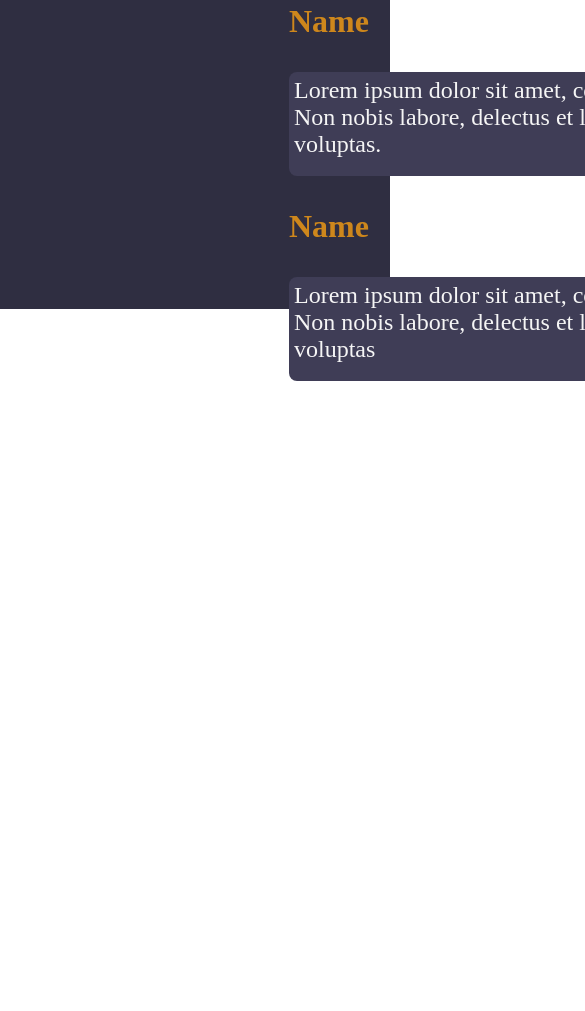
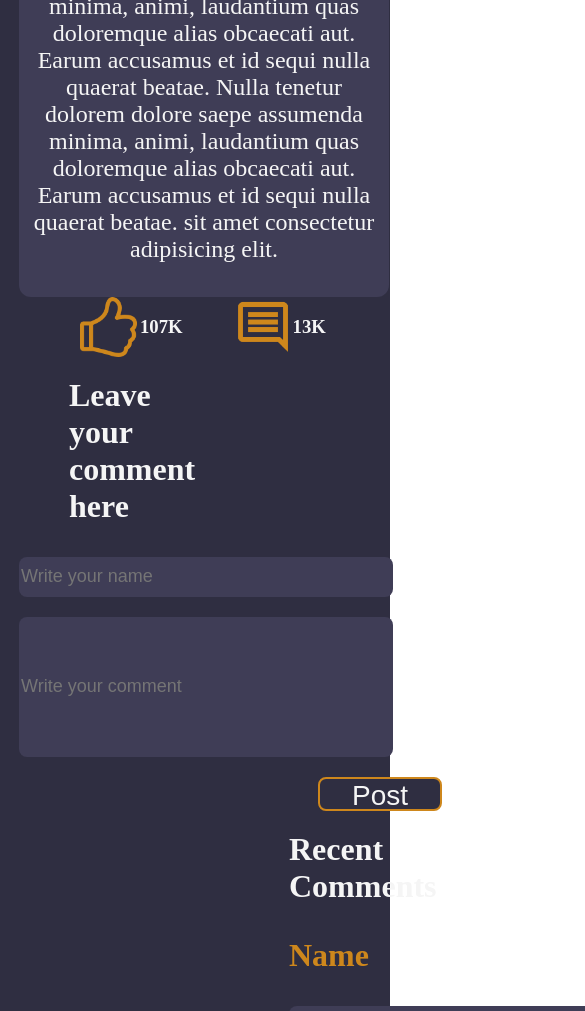
Before and after one commit to kunda4/MyPortfolio, a plain HTML site: page BlogsDetails/details.html in a window 390 px wide. Shown: the part 916-1927 px from the top of the page, 585 px wide, since content can reach past the window. Before the commit the page ends 1297 px from the top, so only its background shows below. Drawn offline with Linux system fonts and the light colour scheme.

Commit message:
progress to responsiveness

```diff
--- a/BlogsDetails/details.css
+++ b/BlogsDetails/details.css
@@ -7,8 +7,9 @@ body{
 .containerblogsdetails{
     background-color: #2F2E41;
     color: #F5F5F5;
-    width:100%;
-    height: 1225px;
+    width: 100%;
+    height: auto;
+
 }
 .blogsdetailsnavbar{
     display:flex ;
@@ -90,9 +91,49 @@ img{
 }
 .commentonly{
     display: flex;
-    margin-right: 40px;
+    margin-right: 240px;
 }
-.detailscommenttitle{
+.detailscommenttitle1{
+    font-size: 32px;
+    margin-top: 20px;
+    margin-left: 289px;
+}
+.blogsdetailstypecommnt{
+    display: flex;
+    gap: 20px;
+    flex-direction: column;
+    margin-left: 289px;
+}
+.blogsdetailstypecommnt input.typename{
+    width: 559px;
+    height: 34px;
+    font-size: 18px;
+    border-radius: 8px;
+    background-color: #3F3D56;
+    border: none;
+    color: #F5F5F5;
+}
+.blogsdetailstypecommnt input.typecomment{
+    width: 559px;
+    height: 134px;
+    font-size: 18px;
+    border-radius: 8px;
+    background-color: #3F3D56;
+    border: none;
+    color: #F5F5F5;
+}
+.leavecommentblogsbtn{
+    width: 124px;
+    height: 34px;
+    font-size: 28px;
+    border-radius: 8px;
+    background-color: #2F2E41;
+    border: 2px solid #CE871C;
+    color: #F5F5F5;
+    margin-left: 29px;
+
+}
+.detailscommenttitle2{
     font-size: 32px;
     margin-top: 20px;
     margin-left: 289px;
@@ -111,3 +152,35 @@ img{
     margin-left: 289px;
     color: #CE871C;
 }
+
+@media(max-width:624px){
+    .blogsdetailsmiddle{
+        width: 350px;
+        height: auto;
+        position: relative;
+        right: 270px;
+    }
+    .likeandcomment{
+        position: relative;
+        right: 320px;
+        gap: 50px;
+    }
+    .detailscommenttitle1{
+        position: relative;
+        right: 220px;
+        gap: 10px;
+    }
+    .blogsdetailstypecommnt input.typename{
+        position: relative;
+        right: 270px;
+        width: 370px;
+        height: 38px;
+    }
+    .blogsdetailstypecommnt input.typecomment{
+        position: relative;
+        right: 270px;
+        width: 370px;
+        height: 138px;
+    }
+
+}
--- a/BlogsDetails/details.html
+++ b/BlogsDetails/details.html
@@ -40,7 +40,14 @@
             sit amet consectetur adipisicing elit.
             Nulla tenetur dolorem dolore saepe assumenda minima,
             animi, laudantium quas doloremque alias obcaecati aut.
-            Earum accusamus et id sequi nulla quaerat beatae.</p>
+            Earum accusamus et id sequi nulla quaerat beatae.
+            Nulla tenetur dolorem dolore saepe assumenda minima,
+            animi, laudantium quas doloremque alias obcaecati aut.
+            Earum accusamus et id sequi nulla quaerat beatae.
+            sit amet consectetur adipisicing elit.
+          </p>
+
+    </div>
     <div class="likeandcomment">
         <div class="likeonly">
              <img src="/images/uiw_like-o.png" alt="">
@@ -51,8 +58,13 @@
             <h3>13K</h3>
         </div>
     </div>
+    <h3 class="detailscommenttitle1">Leave your comment here</h3>
+    <div class="blogsdetailstypecommnt">
+    <input class="typename" type="text" placeholder="Write your name">
+    <input class="typecomment" type="text" placeholder="Write your comment">
+    <button class="leavecommentblogsbtn">Post</button>
     </div>
-    <h3 class="detailscommenttitle">Recent Comments</h3>
+    <h3 class="detailscommenttitle2">Recent Comments</h3>
 
     <div class="blogsdetailscomment">
         <h3>Name</h3>
@@ -66,8 +78,10 @@
             Non nobis labore, delectus et laborum eaque molestiae,
             voluptas</p>
     </div>
+    </div>
 
-    </div>
+
+
 
 
 </body>
```
Also changed, not shown: aboutme/about.css (+40 -6 lines), blogs/blogs.css (+31 -6 lines), homepage/home.css (+12 -1 lines), skills/skills.css (+37 -0 lines). Lines whose indentation alone changed are shown as unchanged.
